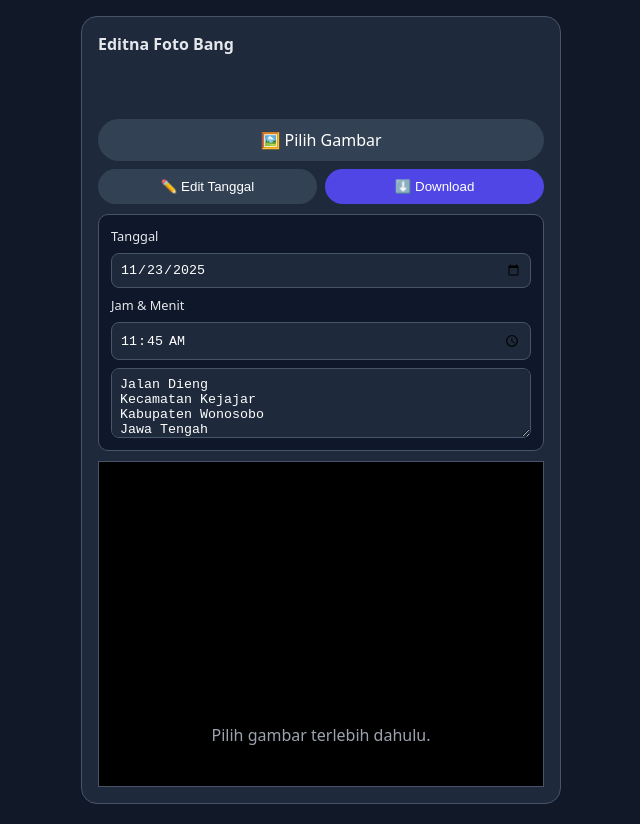
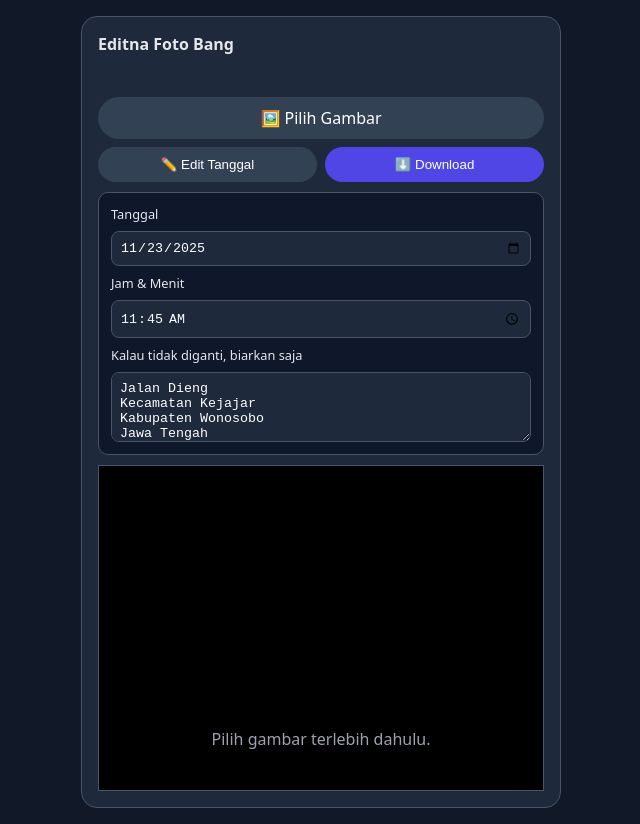
Before and after one commit to mashidayat24/sutur, a plain HTML site: page index.html in a window 1280 px wide. Both pictures are taken after a click on the button "✏️ Edit Tanggal". Shown: the whole page, without its empty margins (319-959 px from the left). Drawn offline with Linux system fonts and the light colour scheme.

Commit message:
Refactor HTML for improved layout and clarity
Removed extra line breaks and added a label for clarity.

```diff
--- a/index.html
+++ b/index.html
@@ -54,7 +54,7 @@
   <div class="card">
 
     <strong>Editna Foto Bang</strong>
-    <br><br>
+    <br>
 
     <div class="controls">
       <label class="btn">
@@ -78,7 +78,7 @@
         <label>Detik</label>
         <input type="number" id="secInput" min="0" max="59">
       </div>
-
+      <label>Kalau tidak diganti, biarkan saja</label>
       <textarea id="addressInput"></textarea>
     </div>
 
```
